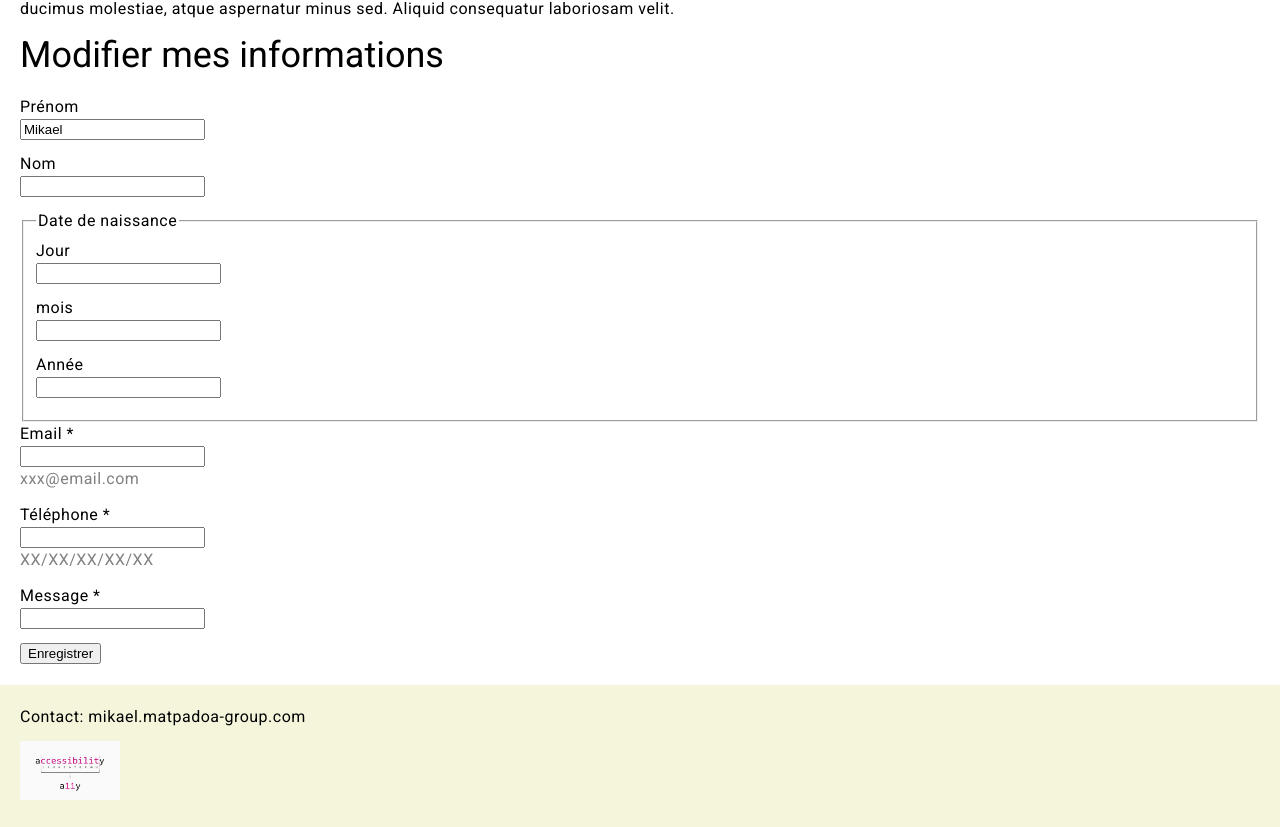
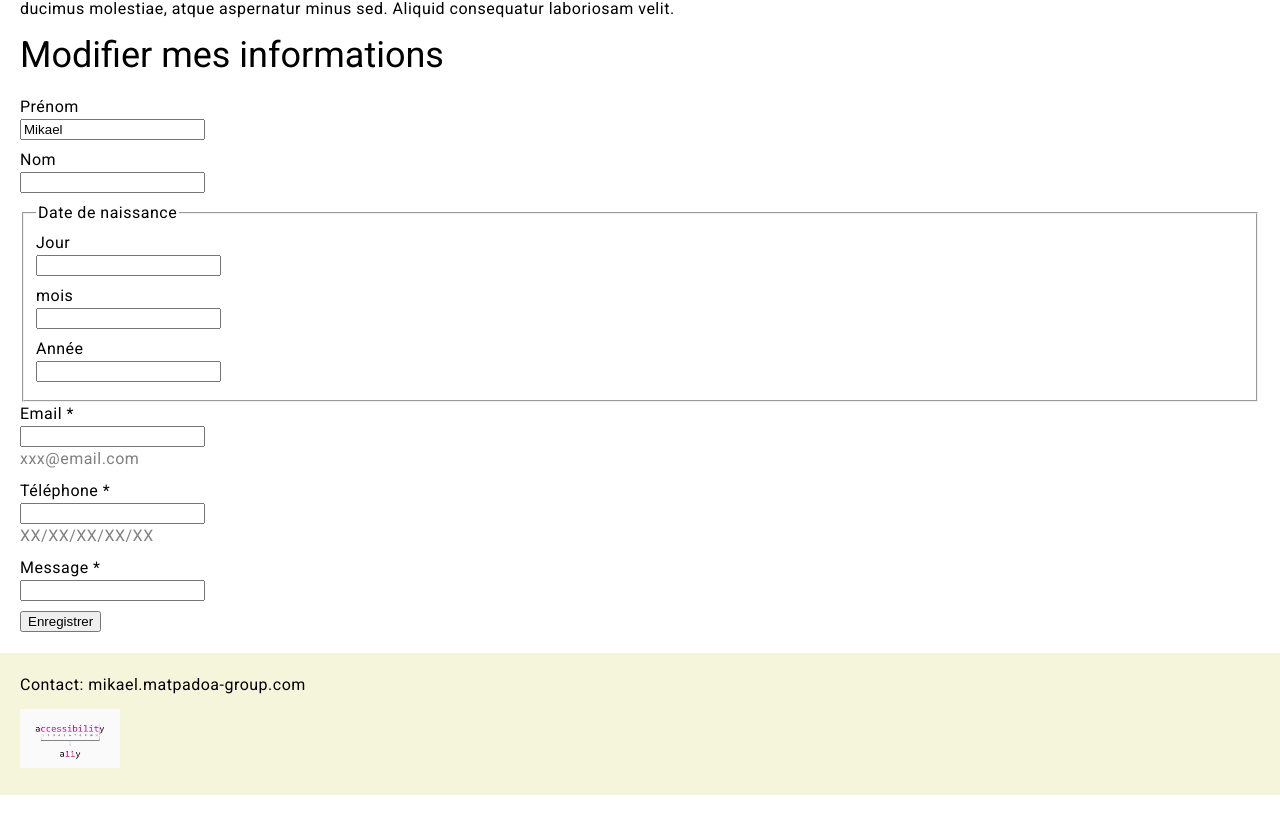
Before and after one commit to Mikael1006/formation-a11y, an Angular app: page /profile in a window 1280 px wide. Shown: the part 1310-2137 px from the top of the page. After the commit the page ends 2105 px from the top, so only its background shows below. Built offline with nearby package versions, Linux system fonts and the light colour scheme.

Commit message:
fix margin

```diff
--- a/src/app/src/app/ui/input-field/input-field.component.scss
+++ b/src/app/src/app/ui/input-field/input-field.component.scss
@@ -1,11 +1,14 @@
 :host {
   display: block;
+  margin-bottom: 8px;
 }
 
 .subLabel {
   color: gray;
+  margin: 0;
 }
 
 .error {
   color: red;
+  margin: 0;
 }
```
